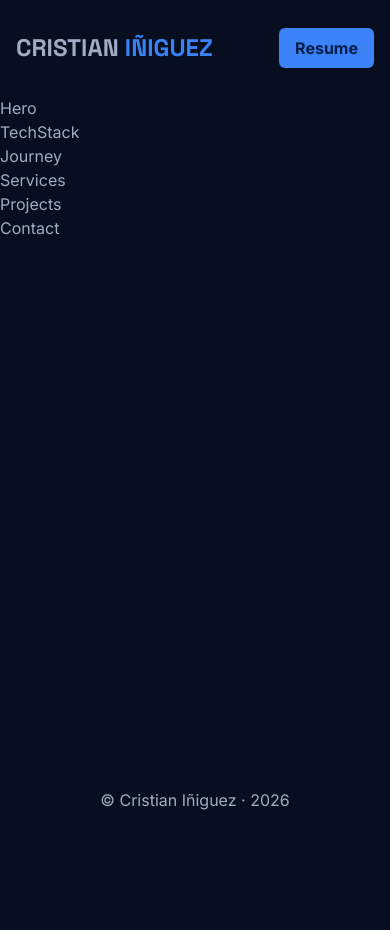
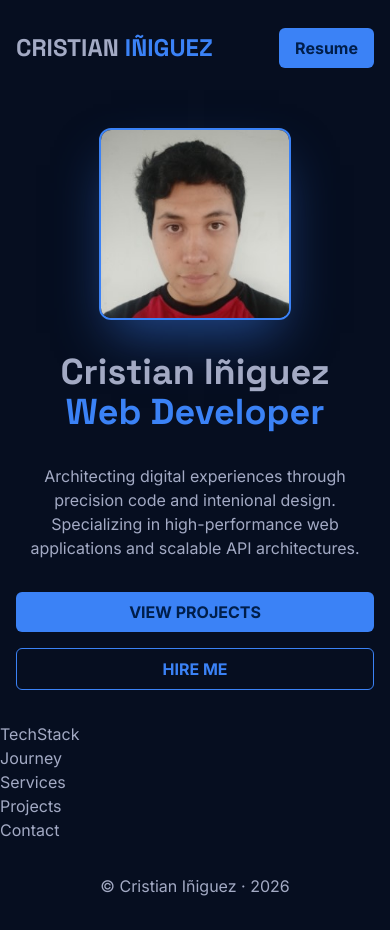
Before and after one commit to cristianiniguez/cristianiniguez-website, a Next.js app: page / in a window 390 px wide. Before the commit the page ends 844 px from the top, so only its background shows below. Built offline with nearby package versions, Linux system fonts and the light colour scheme.

Commit message:
responsive hero

```diff
--- a/components/base/button.tsx
+++ b/components/base/button.tsx
@@ -1,11 +1,12 @@
 import clsx from 'clsx'
 
 type ButtonProps = {
+  children: React.ReactNode
+  className?: string
   type: 'primary' | 'outline'
-  children: React.ReactNode
 }
 
-const Button: React.FC<ButtonProps> = ({ type, children }) => {
+const Button: React.FC<ButtonProps> = ({ children, className, type }) => {
   const baseClasses = 'px-4 py-2 rounded-md font-bold'
 
   const typeClasses = {
@@ -14,7 +15,7 @@ const Button: React.FC<ButtonProps> = ({ type, children }) => {
   }
 
   return (
-    <button className={clsx(baseClasses, typeClasses[type])}>{children}</button>
+    <button className={clsx(baseClasses, typeClasses[type], className)}>{children}</button>
   )
 }
 
--- a/components/sections/hero.tsx
+++ b/components/sections/hero.tsx
@@ -1,5 +1,42 @@
+import Image from 'next/image'
+import Button from '../base/button'
+
 const Hero = () => {
-  return <div>Hero</div>
+  return (
+    <section className='px-4 py-8'>
+      <div className='max-w-7xl mx-auto flex flex-col md:flex-row md:items-center gap-16'>
+        <div className='flex flex-col flex-1 items-center md:items-start gap-8 text-center md:text-start'>
+          <Image
+            className='size-48 rounded-xl border-2 border-primary shadow-2xl shadow-primary/50 md:hidden'
+            src='/images/me.jpg'
+            alt='Cristian Iñiguez'
+            width={192}
+            height={192}
+          />
+
+          <div className='font-serif font-bold text-4xl'>
+            <h1>Cristian Iñiguez</h1>
+            <p className='text-primary'>Web Developer</p>
+          </div>
+
+          <p className='md:text-xl'>Architecting digital experiences through precision code and intenional design. Specializing in high-performance web applications and scalable API architectures.</p>
+
+          <div className='w-full flex flex-col items-stretch md:flex-row gap-4'>
+            <Button type='primary'>VIEW PROJECTS</Button>
+            <Button type='outline'>HIRE ME</Button>
+          </div>
+        </div>
+
+        <Image
+          className='size-96 rounded-xl border-2 border-primary shadow-2xl shadow-primary/50 hidden md:block'
+          src='/images/me.jpg'
+          alt='Cristian Iñiguez'
+          width={1024}
+          height={1024}
+        />
+      </div>
+    </section>
+  )
 }
 
 export default Hero
```
Also changed, not shown: public/images/me.jpg (added), 1 other file (tests, documents, lock files or other folders).
